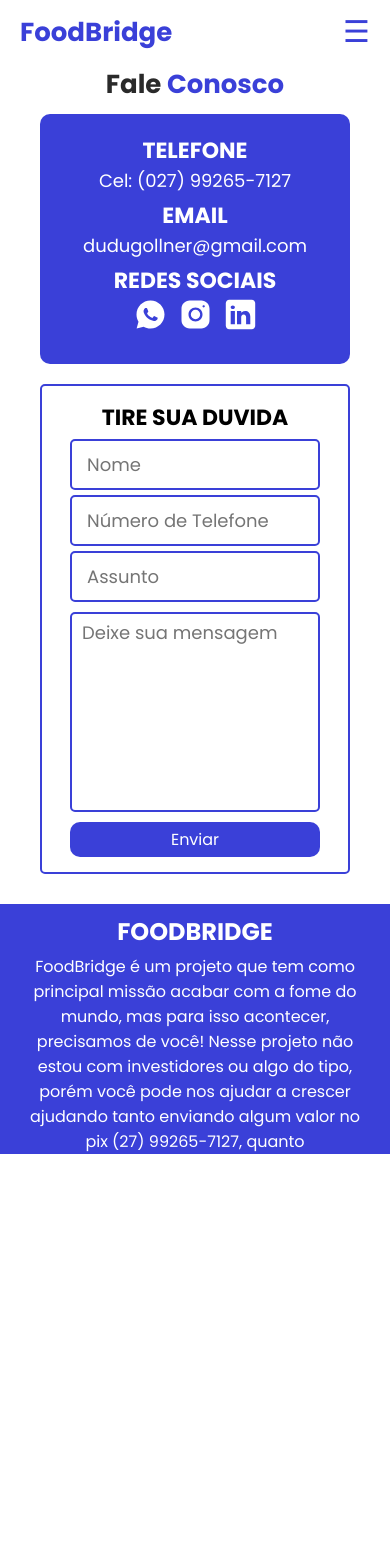
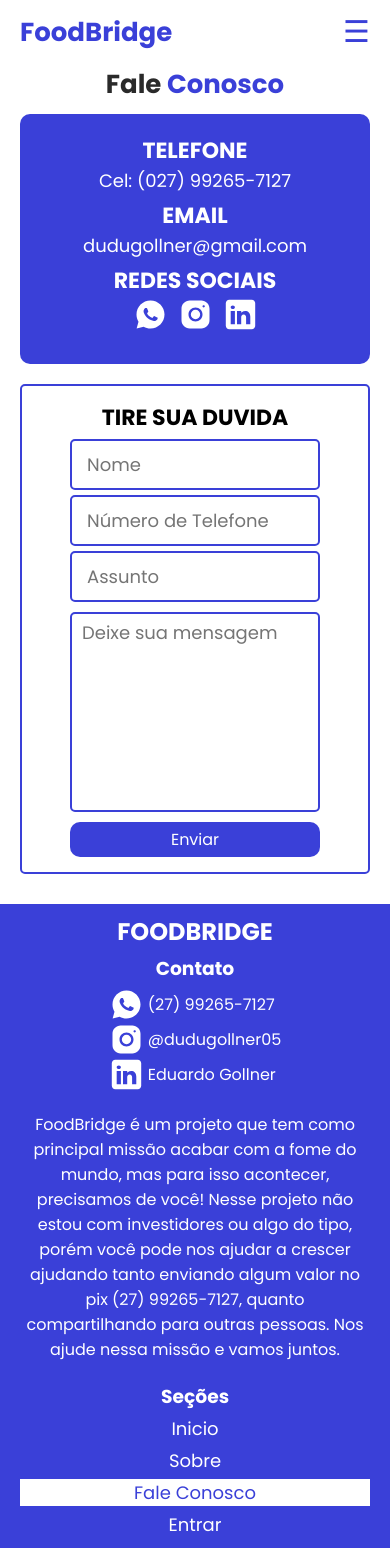
Before and after one commit to EduardoGollner0609/FoodBridge, a React (Vite) app in the folder frontend/: page /contact in a window 390 px wide. Before the commit the page ends 1377 px from the top, so only its background shows below. Built offline with nearby package versions, Linux system fonts and the light colour scheme; no server answers.

Commit message:
Ajeitando responsividade.

```diff
--- a/frontend/src/components/CardDonation/styles.css
+++ b/frontend/src/components/CardDonation/styles.css
@@ -7,6 +7,7 @@
   padding: 10px 15px;
   width: 100%;
   cursor: pointer;
+  margin-top: 10px;
 }
 
 .card-donation p {
--- a/frontend/src/components/Footer/index.tsx
+++ b/frontend/src/components/Footer/index.tsx
@@ -75,11 +75,13 @@
                             </NavLink>
                         </li>
                         <li>
-                            <Link to="/login" >
+                            <NavLink to="/login" className={({ isActive }) =>
+                                isActive ? "footer-option-section-active" : ""
+                            } >
                                 <p>
                                     Entrar
                                 </p>
-                            </Link>
+                            </NavLink>
                         </li>
                     </ul>
                 </div>
--- a/frontend/src/components/Footer/styles.css
+++ b/frontend/src/components/Footer/styles.css
@@ -1,6 +1,6 @@
 footer {
   background-color: var(--fb-color-primary);
-  min-height: 250px;
+  height: 100%;
   padding: 10px 20px;
   color: var(--fb-color-quartiary);
 }
@@ -27,8 +27,9 @@
   display: flex;
   align-items: center;
   gap: 4px;
-  max-width: 170px;
+  width: 100%;
   margin-bottom: 5px;
+  margin: 0 auto;
 }
 
 .footer-description {
@@ -39,7 +40,7 @@
 .footer-sections ul {
   display: flex;
   flex-direction: column;
-  justify-content: center;
+  gap: 5px;
 }
 
 .footer-sections ul li {
@@ -65,15 +66,14 @@
 }
 
 @media (max-width: 817px) {
+
   .footer-content {
-    flex-direction: column-reverse;
-    gap: 20px;
+    flex-direction: column;
   }
 
-  .footer-sections {
-    display: none;
-  }
   .footer-contacts {
-    margin: 0 auto;
+    display: flex;
+    flex-direction: column;
+    align-items: center;
   }
 }
--- a/frontend/src/components/HeaderHomePage/index.tsx
+++ b/frontend/src/components/HeaderHomePage/index.tsx
@@ -6,11 +6,15 @@
 export default function HeaderHomePage() {
 
     const [mobileMenuVisible, setMobileMenuVisible] = useState(false);
+
     return (
         <header className="header-home-page">
             <nav className="container">
                 <div className="header-introduction-page-title">
-                    <h1>FoodBridge</h1>
+                    <Link to="/">
+                        <h1>FoodBridge</h1>
+                    </Link>
+
                 </div>
                 <div className="header-introduction-page-navegation-options">
                     <ul>
@@ -50,7 +54,7 @@
                                 <li>
                                     <NavLink to="/home" className={({ isActive }) =>
                                         isActive ? "option-navegation-mobile-menu-active" : ""
-                                    }>
+                                    } onClick={() => setMobileMenuVisible(false)}>
                                         <p>
                                             Inicio
                                         </p>
@@ -60,7 +64,7 @@
                                 <li>
                                     <NavLink to="/about" className={({ isActive }) =>
                                         isActive ? "option-navegation-mobile-menu-active" : ""
-                                    }>
+                                    } onClick={() => setMobileMenuVisible(false)}>
                                         <p>
                                             Sobre
                                         </p>
@@ -69,26 +73,26 @@
                                 <li>
                                     <NavLink to="/contact" className={({ isActive }) =>
                                         isActive ? "option-navegation-mobile-menu-active" : ""
-                                    }>
+                                    } onClick={() => setMobileMenuVisible(false)}>
                                         <p>
                                             Fale Conosco
                                         </p>
                                     </NavLink>
                                 </li>
                                 <li>
-                                    <Link to="/login" >
+                                    <NavLink to="/login" className={({ isActive }) =>
+                                        isActive ? "option-navegation-mobile-menu-active" : ""
+                                    } onClick={() => setMobileMenuVisible(false)} >
                                         <p>
                                             Entrar
                                         </p>
-                                    </Link>
+                                    </NavLink>
                                 </li>
                             </ul>
                         </div>
                         <div className="overlay-menu" onClick={() => setMobileMenuVisible(false)}>
-
                         </div>
                     </>
-
                 }
             </nav>
         </header >
--- a/frontend/src/components/HeaderPrincipalPage/styles.css
+++ b/frontend/src/components/HeaderPrincipalPage/styles.css
@@ -29,7 +29,7 @@
   gap: 5px;
 }
 
-@media (max-width: 395px) {
+@media (max-width: 494px) {
   .header-principal-page nav {
     flex-direction: column;
     margin-bottom: 20px;
--- a/frontend/src/routes/CommunityPage/UserDetailsPage/index.tsx
+++ b/frontend/src/routes/CommunityPage/UserDetailsPage/index.tsx
@@ -10,6 +10,7 @@
 import loadingIcon from '../../../assets/spinner-icon-animated.svg';
 import CardConfirmation from '../../../components/CardConfirmation';
 import CardMessage from '../../../components/CardMessage';
+import * as authService from '../../../services/auth-service';
 
 
 export default function UserDetailsPage() {
@@ -50,6 +51,8 @@
         setCardConfirmVisible(false);
 
         userService.deleteById(user?.id).then(() => {
+            authService.logout();
+            userService.logout();
             navigate("/");
         }).catch(error => {
             setCardMessage(error.response.data.message);
@@ -65,15 +68,11 @@
                             <div className="user-details-content container">
                                 <h2>Seu <span>Perfil</span></h2>
                                 <div className="card-user-details">
-                                    <div className="card-user-details-links">
+                                    <div className="card-user-details-link">
                                         <Link to="/community">
                                             Voltar
                                         </Link>
-                                        <button onClick={() => setCardConfirmVisible(true)}>
-                                            Remover Conta
-                                        </button>
                                     </div>
-
                                     <div className="card-user-details-header">
                                         <h3>{user?.name}</h3>
                                         <p>Data de nascimento: {formatDate(user?.birthDate)}</p>
@@ -83,11 +82,15 @@
                                     <div className="card-user-details-colaboration">
                                         <div className="card-user-details-donations">
                                             <h4>Doações: </h4>  <p>{user?.donations.length}</p>
-
                                         </div>
                                         <div className="card-user-details-delivery">
                                             <h4>Entregas: </h4> <p>{user?.donationsCollected.length}</p>
                                         </div>
+                                    </div>
+                                    <div className="card-user-details-delete-account">
+                                        <button onClick={() => setCardConfirmVisible(true)}>
+                                            Remover Conta
+                                        </button>
                                     </div>
                                 </div>
                             </div>
@@ -112,7 +115,6 @@
                                             }
                                         </div>
                                     </SwiperSlide>
-
                                     <SwiperSlide>
                                         <div className="donations-collecteds-list">
                                             <div className="donations-collecteds-title">
--- a/frontend/src/routes/CommunityPage/UserDetailsPage/styles.css
+++ b/frontend/src/routes/CommunityPage/UserDetailsPage/styles.css
@@ -14,7 +14,7 @@
   }
 }
 
-.card-user-details-links {
+.card-user-details-link {
   display: flex;
   justify-content: space-between;
 }
@@ -132,9 +132,21 @@
   max-height: 300px;
 }
 
+.card-user-details-delete-account {
+  display: flex;
+  justify-content: end;
+}
+
 .swiper-slide {
   padding-bottom: 60px;
   max-height: 300px;
   overflow-y: auto;
   min-height: 300px !important;
 }
+
+@media (max-width: 576px) {
+  .card-user-details-colaboration {
+    flex-direction: column;
+    align-items: center;
+  }
+}
--- a/frontend/src/routes/IntroductionPage/AboutPage/styles.css
+++ b/frontend/src/routes/IntroductionPage/AboutPage/styles.css
@@ -31,3 +31,10 @@
   text-align: center;
   color: var(--fb-color-primary);
 }
+
+@media (max-width: 968px) {
+  .about-us-content {
+    max-height: 550px;
+    overflow-y: auto;
+  }
+}
--- a/frontend/src/routes/IntroductionPage/TalkToUsPage/styles.css
+++ b/frontend/src/routes/IntroductionPage/TalkToUsPage/styles.css
@@ -1,7 +1,3 @@
-#section-talk-to-us-page {
-  padding: 0 20px;
-}
-
 .talk-to-us-content h2 {
   text-align: center;
   font-size: 26px;
```
